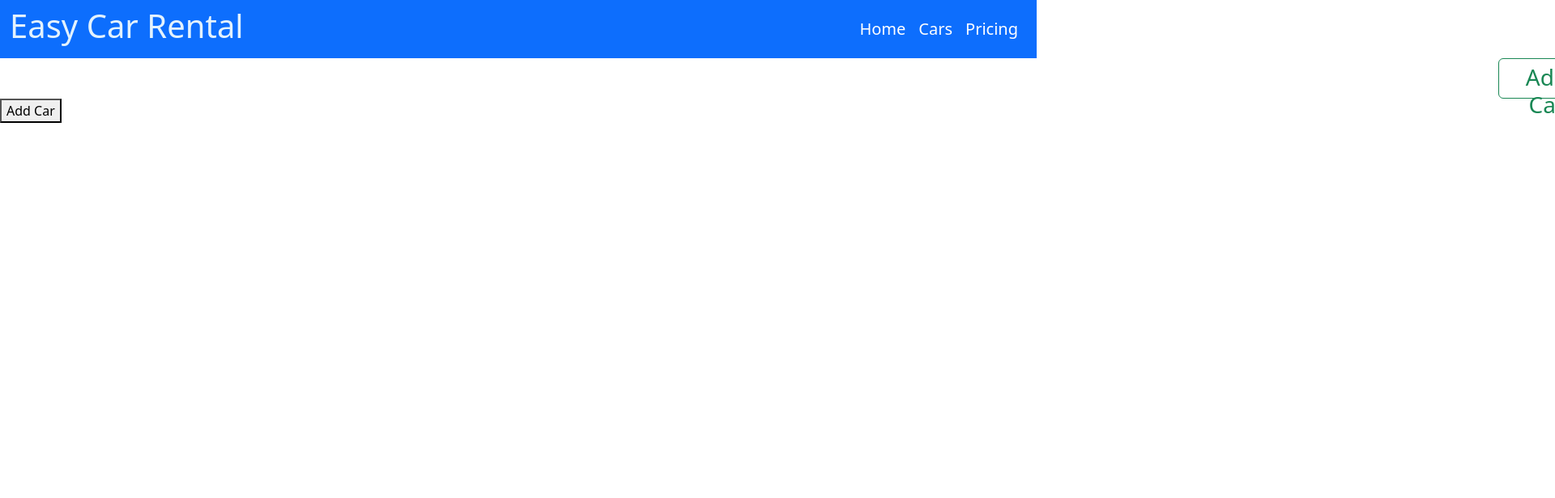
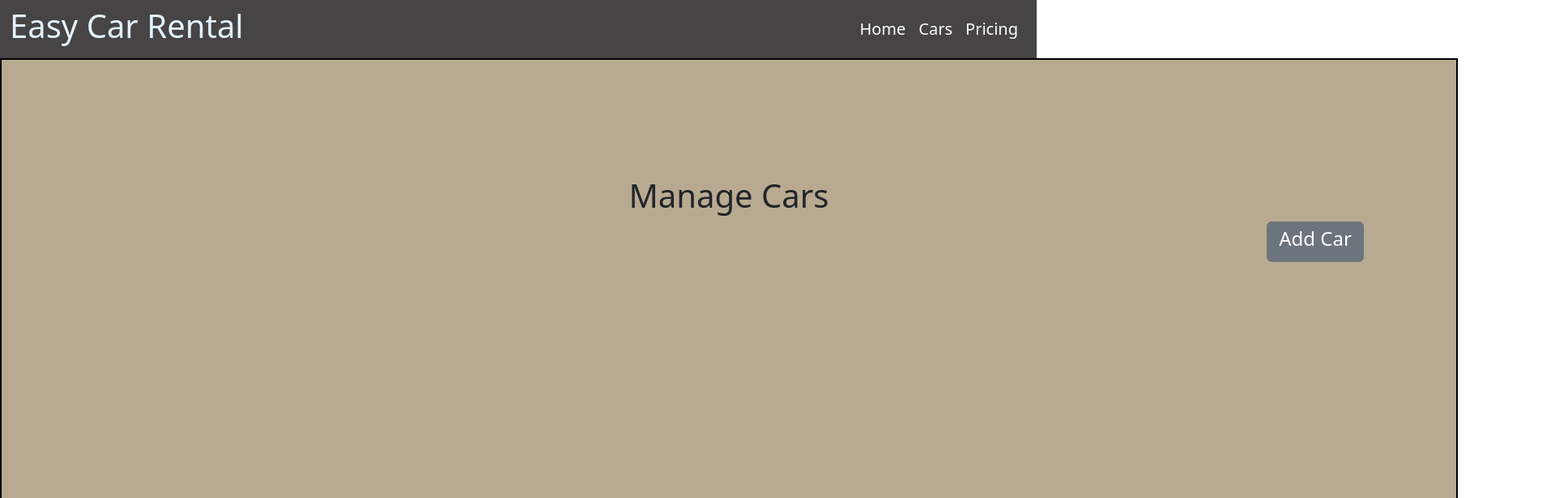
Before and after one commit to VihangaIndeewara/Easy-Car-Rental, a plain HTML site: page Car_Rental_Front_End/src/pages/cars.html in a window 1280 px wide. Shown: the top 616 px of the page at 81% size, 1920 px wide, since content can reach past the window. Drawn offline with Linux system fonts and the light colour scheme.

Commit message:
Updated Content

```diff
--- a/Car_Rental_Front_End/src/pages/cars.html
+++ b/Car_Rental_Front_End/src/pages/cars.html
@@ -14,7 +14,7 @@
 </head>
 <body>
 <header>
-    <nav class="navbar navbar-expand-lg bg-primary">
+    <nav class="navbar navbar-expand-lg " style="background: #464444">
         <div class="container-fluid">
             <h1 style="color: #e3f2fd;">Easy Car Rental</h1>
 
@@ -35,8 +35,21 @@
     </nav>
 </header>
 
-<div>
-    <button type="button" class="btn btn-outline-success col-1 "style="width: 120px; height: 50px; margin-left: 1850px " data-bs-toggle="modal" data-bs-target="#addCarModal" ><h3 class="fs-3">Add Car</h3></button>
+
+<section style="background:#695b43">
+<div class="container-fluid" style="border: 2px solid black; width: 1800px; height: 1000px; background: #B8AA90">
+
+    <br>
+    <br>
+    <br>
+    <br>
+    <br>
+    <br>
+    <h1 class="text-center">Manage Cars</h1>
+
+
+
+    <button type="button" class="btn btn-secondary col-1 "style="width: 120px; height: 50px; margin-left: 1550px" data-bs-toggle="modal" data-bs-target="#addCarModal" ><h3 class="fs-4">Add Car</h3></button>
 
     <!--         save modal-->
     <div class="modal  modal-dialog modal-xl" id="addCarModal" tabindex="-1" aria-labelledby="addCar"  aria-hidden="true">
@@ -206,8 +219,8 @@
         </div>
     </div>
 </div>
+</section>
 
-<button id="btnAdd">Add Car</button>
 
 <script>
 
```
Also changed, not shown: Car_Rental_Front_End/src/index.html (+1 -1 lines), Car_Rental_Front_End/src/pages/adminDashBoard.html (+1 -1 lines), Car_Rental_Front_End/src/pages/signInPage.html (+1 -1 lines).
